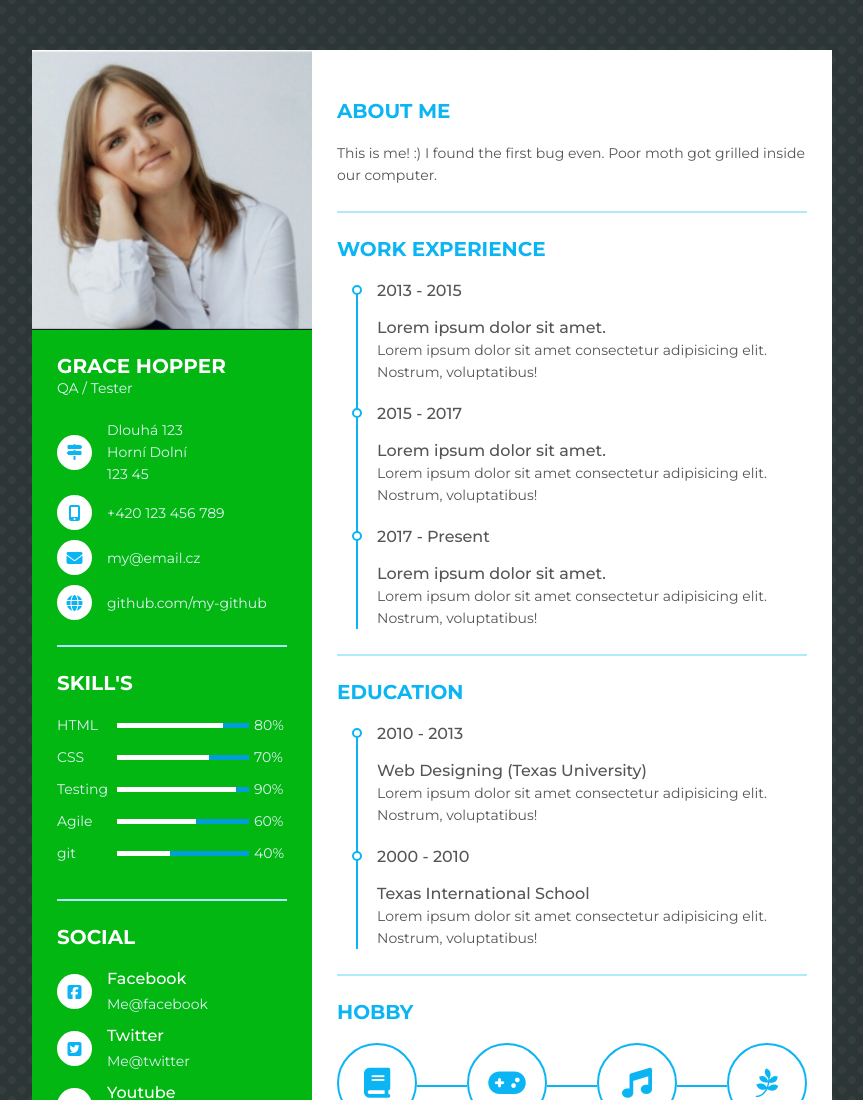
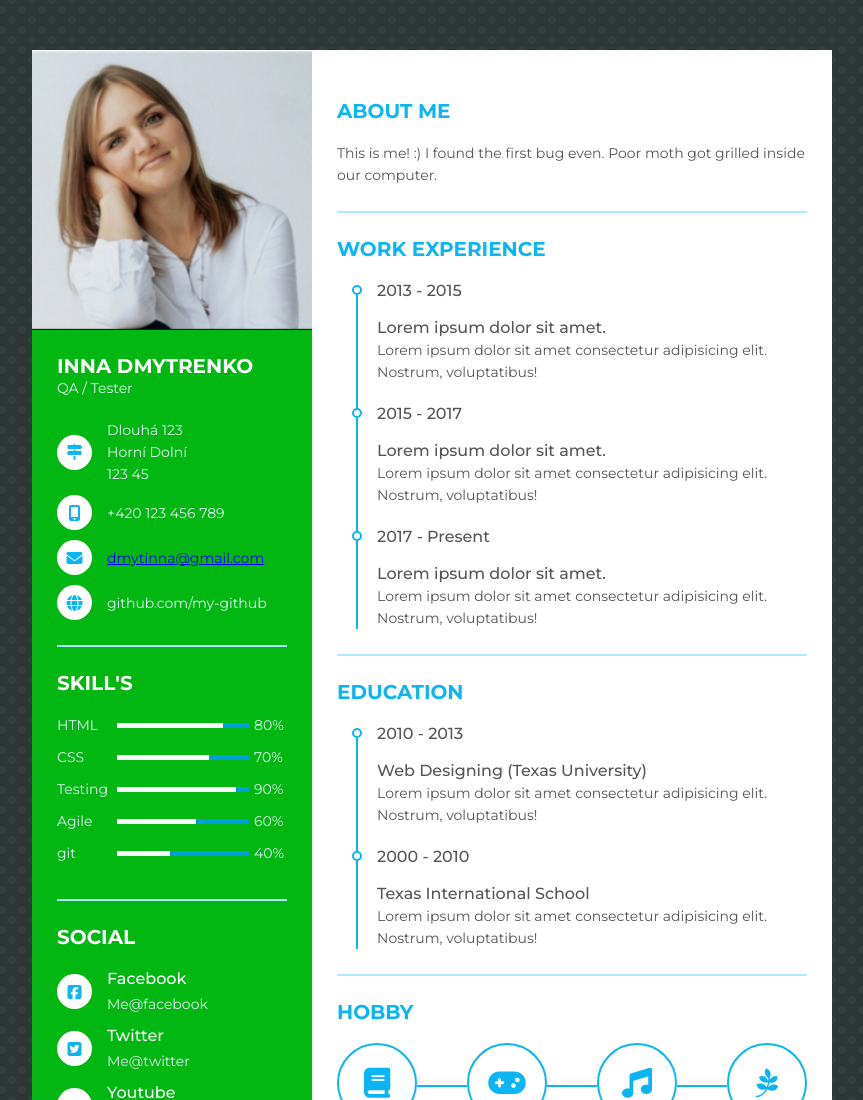
Before and after one commit to inna-dmytrenko/zivotopis, a plain HTML site: page index.html in a window 1280 px wide. Shown: the top 1100 px of the page, without its empty margins (208-1071 px from the left). Drawn offline with Linux system fonts and the light colour scheme.

Commit message:
fix contact email

```diff
--- a/index.html
+++ b/index.html
@@ -19,7 +19,7 @@
             <div class="resume_content">
                 <div class="resume_item resume_info">
                     <div class="title">
-                        <p class="bold">Grace Hopper</p>
+                        <p class="bold">Inna Dmytrenko</p>
                         <p class="regular">QA / Tester</p>
                     </div>
                     <ul>
@@ -43,7 +43,7 @@
                             <div class="icon">
                                 <i class="fas fa-envelope"></i>
                             </div>
-                            <div class="data">my@email.cz</div>
+                            <div class="data"><a href="mailto:dmytinna@gmail.com">dmytinna@gmail.com</a></div>
                         </li>
                         <li>
                             <div class="icon">
```
